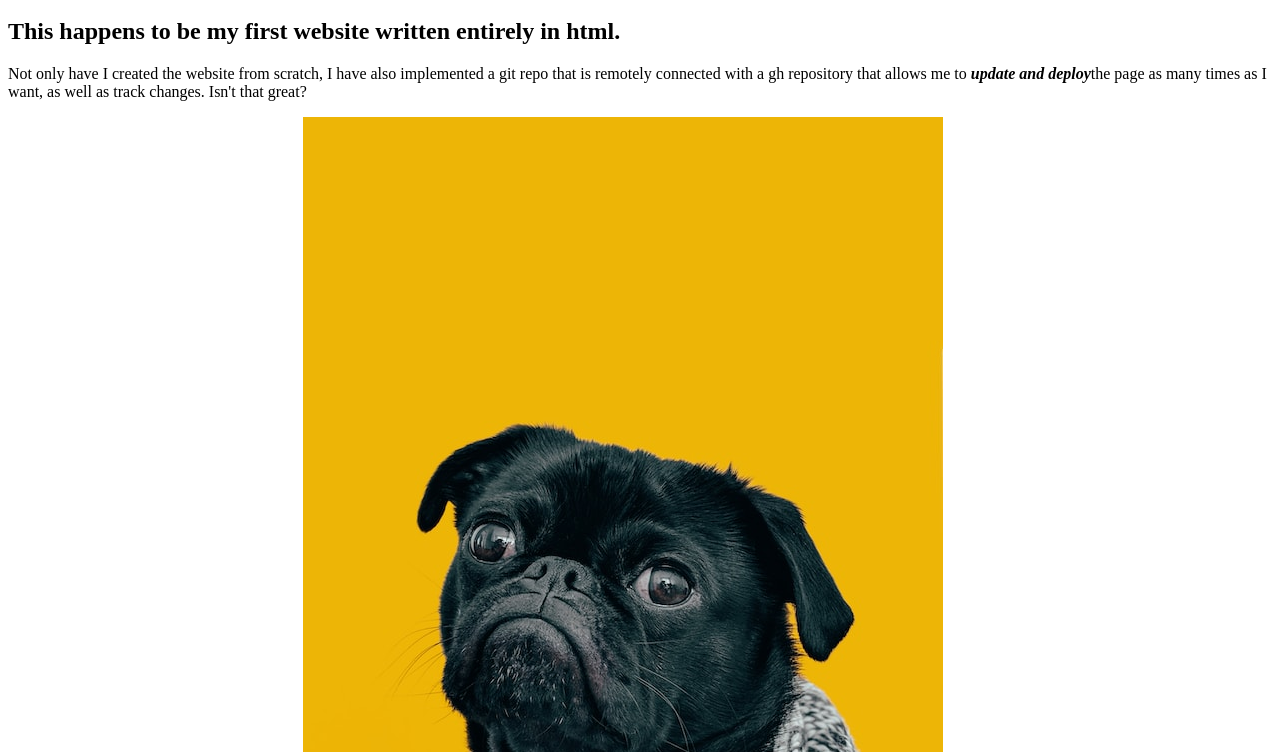
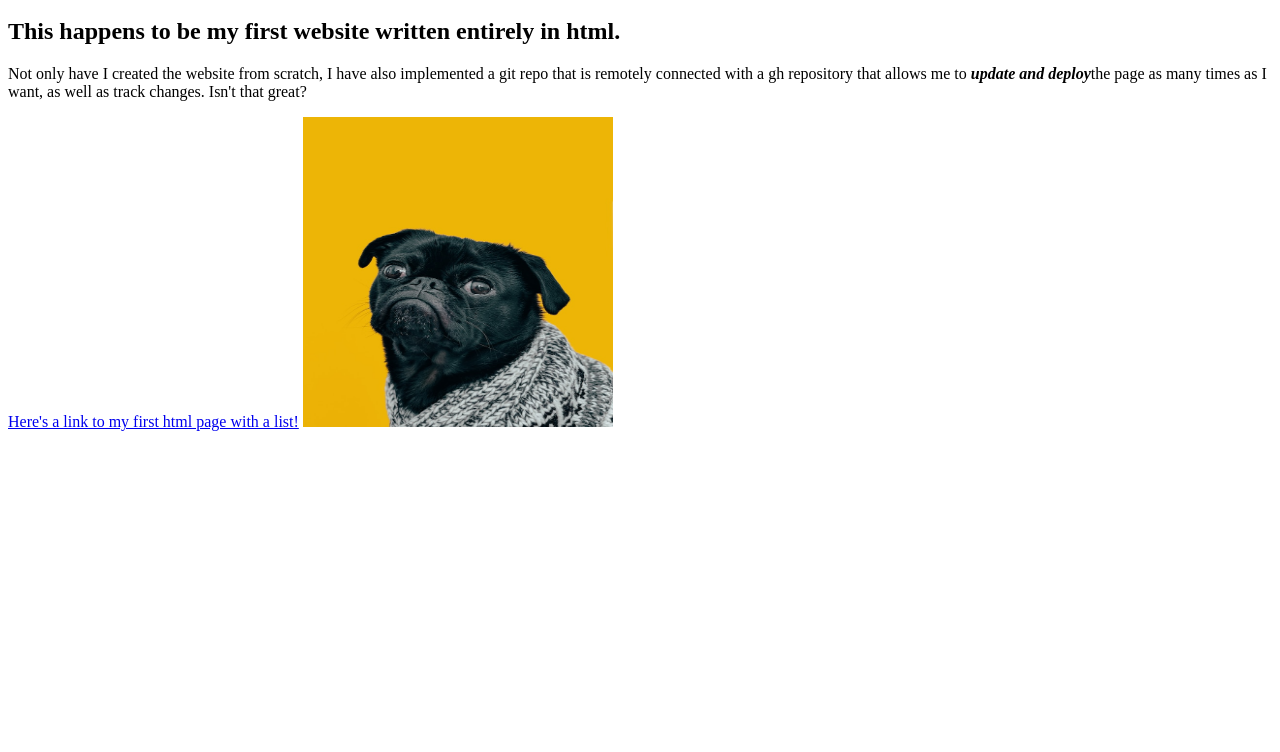
Before and after one commit to zipadoodlez/first-website, a plain HTML site: page index.html in a window 1280 px wide. Shown: the part 48-800 px from the top of the page. Drawn offline with Linux system fonts and the light colour scheme.

Commit message:
resized dog

```diff
--- a/index.html
+++ b/index.html
@@ -11,6 +11,6 @@
 		<h2>This happens to be my first website written entirely in html.</h2>
 		<p>	Not only have I created the website from scratch, I have also implemented a git repo that is remotely connected with a gh repository that allows me to <strong><em>update and deploy</em></strong>the page as many times as I want, as well as track changes. Isn't that great?</p>
 		<a href="list/list.html">Here's a link to my first html page with a list!</a>
-		<img src="images/dog.jpg" alt="allegedly an image of a dog">
+		<img src="images/dog.jpg" alt="allegedly an image of a dog" height="310" width="310">
 	</body>
 </html>
```
